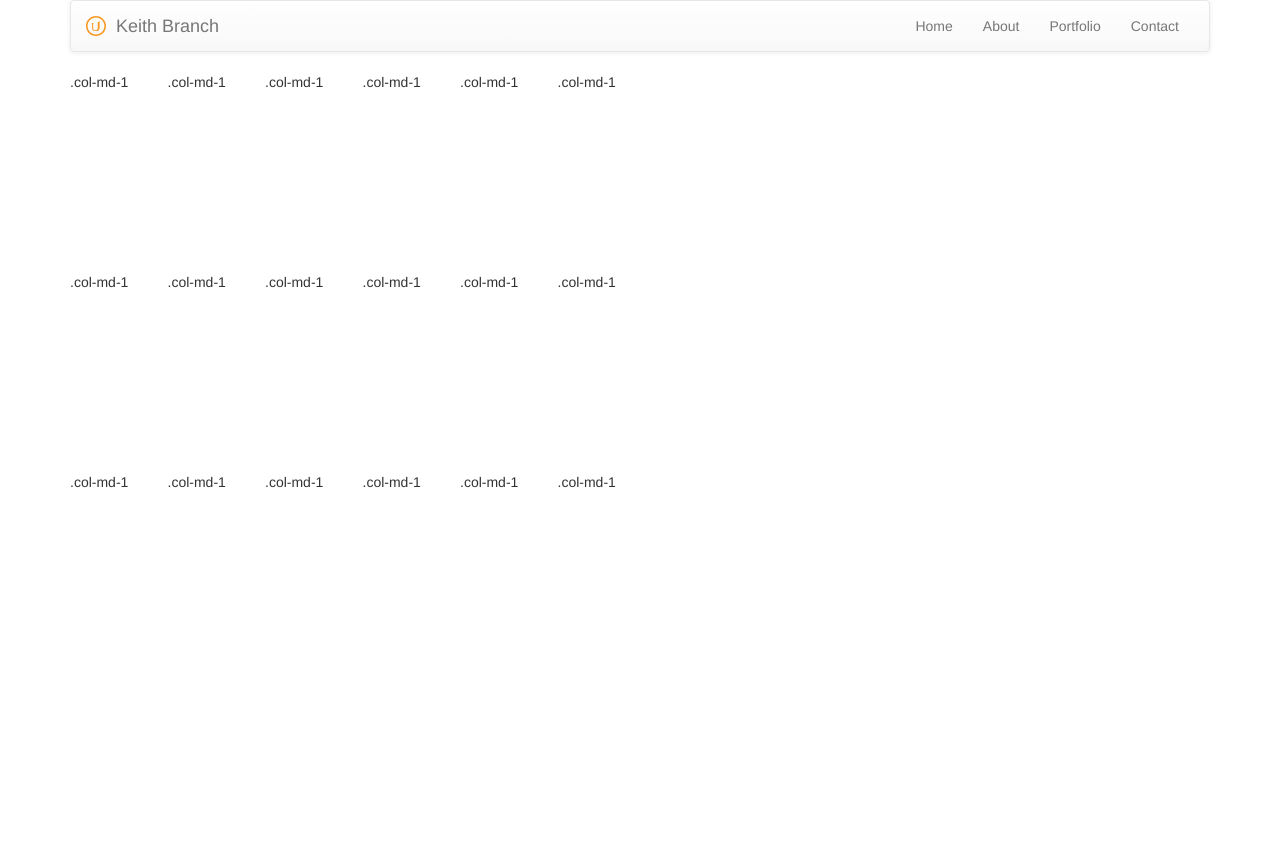
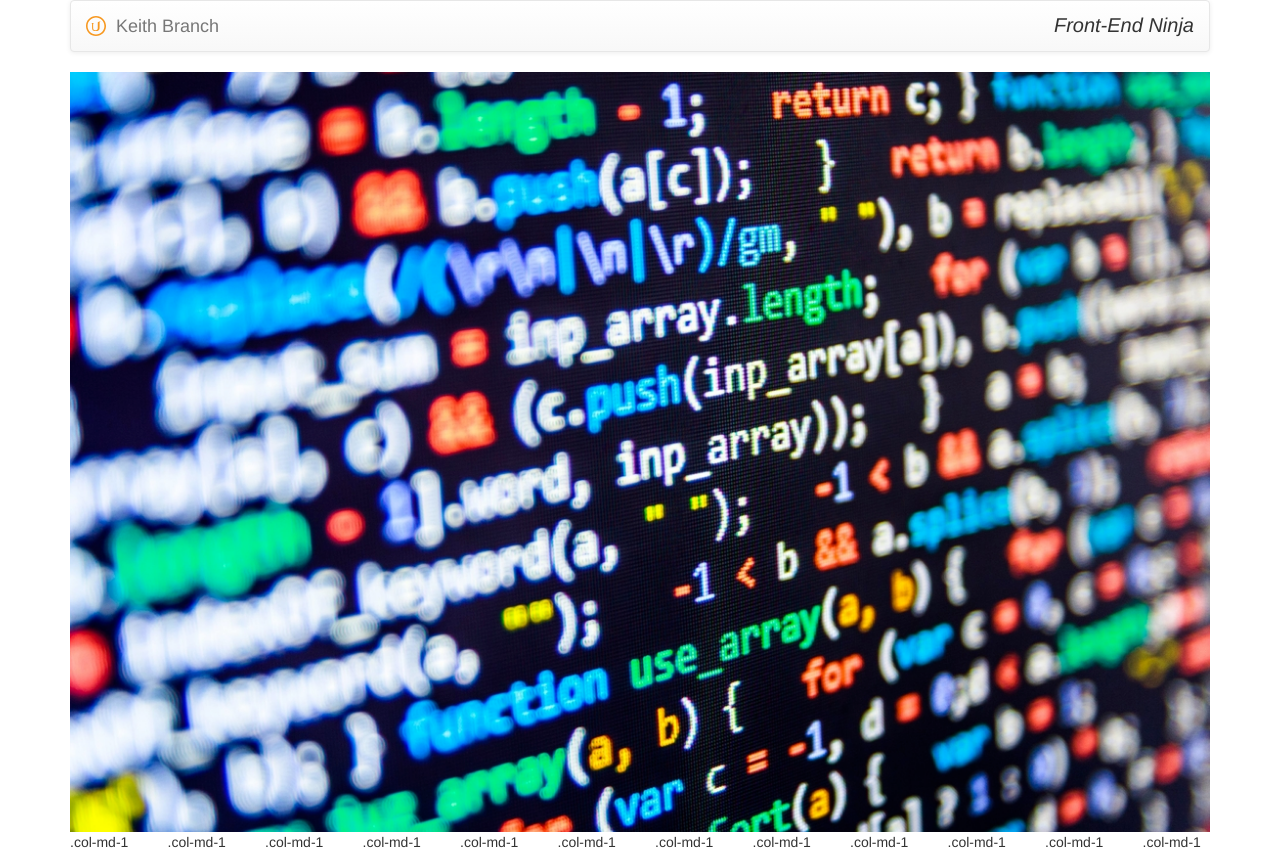
Before and after one commit to kjbranch77/Portfolio_Project, a plain HTML site: page index.html in a window 1280 px wide. Before the commit the page ends 800 px from the top, so only its background shows below. Drawn offline with nearby package versions, Linux system fonts and the light colour scheme.

Commit message:
Add Main Body image

```diff
--- a/css/main.css
+++ b/css/main.css
@@ -7,3 +7,14 @@
     float: left;
     margin-right: 10px;
 }
+
+.slogan {
+    font-style: italic;
+    font-size: 20px;
+    margin-top: 10px;
+}
+
+.main-image {
+    max-height: 100%;
+    max-width: 100%;
+}
--- a/index.html
+++ b/index.html
@@ -27,22 +27,20 @@
             </div>
             <div class="collapse navbar-collapse">
               <ul class="nav navbar-nav navbar-right">
-                <li><a class="jumper" href="#home-page">Home</a></li>
-                <li><a class="jumper" href="#about-page">About</a></li>
-                <li><a class="jumper" href="#portfolio-page">Portfolio</a></li>
-                <li><a class="jumper" href="#contact-page">Contact</a></li>
+                <li class="slogan">Front-End Ninja</li>
               </ul>
             </div>
           </div>
         </nav>
+
+        <!-- Main Image -->
         <div class="row">
-            <div class="col-md-1">.col-md-1</div>
-            <div class="col-md-1">.col-md-1</div>
-            <div class="col-md-1">.col-md-1</div>
-            <div class="col-md-1">.col-md-1</div>
-            <div class="col-md-1">.col-md-1</div>
-            <div class="col-md-1">.col-md-1</div>
+            <div class="col-md-12">
+                <img class="img-responsive" src="img/main_img_1166_777.png" alt="Image of computer screen">
+            </div>
         </div>
+
+        <!--Porfolio links -->
         <div class="row">
             <div class="col-md-1">.col-md-1</div>
             <div class="col-md-1">.col-md-1</div>
```
Also changed, not shown: img/main_img.jpg (added), img/main_img_1166_777.png (added), img/main_img_600_441.png (added).
